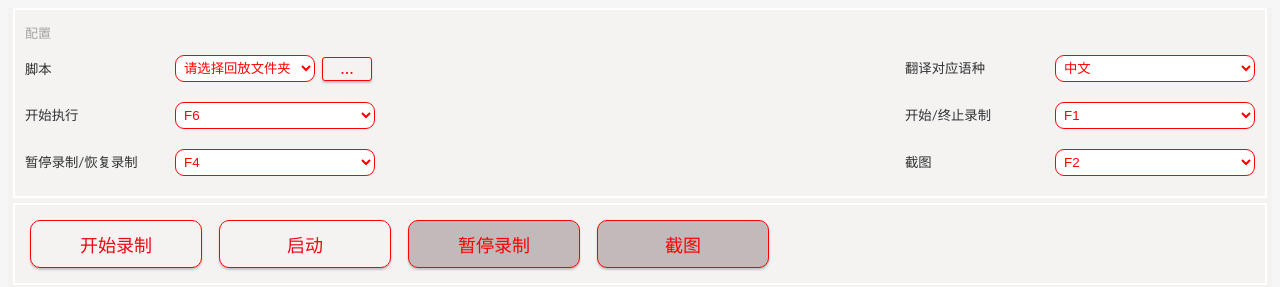
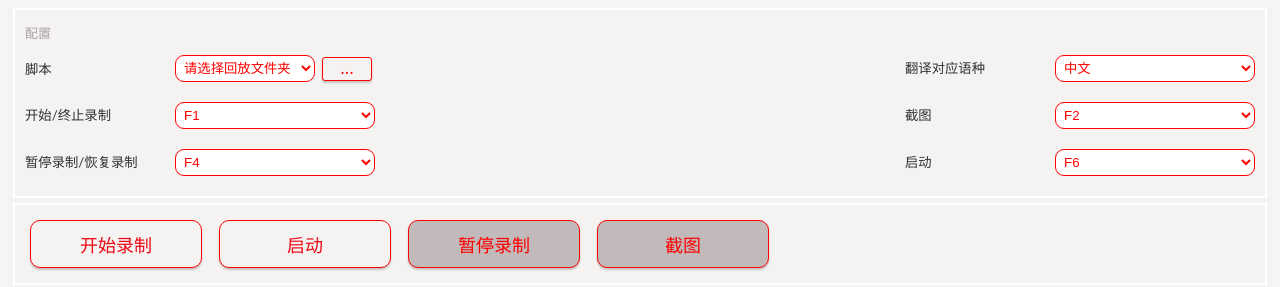
Before and after one commit to Jialeeguo/Automated-testing-tool, a Vue app: page / in a window 1280 px wide. Shown: the top 287 px of the page. Built offline with nearby package versions, Linux system fonts and the light colour scheme.

Commit message:
[暂停恢复录制日志对应]

```diff
--- a/src/App.vue
+++ b/src/App.vue
@@ -41,9 +41,22 @@
           <!-- <input type="file" id="docpicker" accept=".txt" /> -->
 
           <div style="display: flex; ">
-            <form @keydown.prevent="handleKeyDown">
-              <label for="lang" class="ziti">开始执行</label>
-              <select v-model="selectedFunctionKey5" id="lang" style="width: 200px;">
+            <form action="#">
+              <label for="action" class="ziti">开始/终止录制</label>
+              <select v-model="selectedFunctionKey10" id="lang" style="width: 200px;">
+                <option :value="null" disabled>请选择功能键</option>
+                <option value="F1">F1</option>
+
+              </select>
+            </form>
+
+            <div style="margin: auto;"></div>
+
+
+            <form action="#">
+
+              <label for="lang" class="ziti">截图</label>
+              <select v-model="selectedFunctionKey3" name="languages" id="lang" style="width: 200px;">
                 <option :value="null" disabled>请选择功能键</option>
                 <option value="F1">F1</option>
                 <option value="F2">F2</option>
@@ -53,16 +66,6 @@
                 <option value="F6">F6</option>
                 <option value="F7">F7</option>
                 <option value="F8">F8</option>
-              </select>
-            </form>
-
-            <div style="margin: auto;"></div>
-            <form action="#">
-              <label for="action" class="ziti">开始/终止录制</label>
-              <select v-model="selectedFunctionKey10" id="lang" style="width: 200px;">
-                <option :value="null" disabled>请选择功能键</option>
-                <option value="F1">F1</option>
-
               </select>
             </form>
           </div>
@@ -82,10 +85,9 @@
               </select>
             </form>
             <div style="margin: auto;"></div>
-            <form action="#">
-
-              <label for="lang" class="ziti">截图</label>
-              <select v-model="selectedFunctionKey3" name="languages" id="lang" style="width: 200px;">
+            <form @keydown.prevent="handleKeyDown">
+              <label for="lang" class="ziti">启动</label>
+              <select v-model="selectedFunctionKey5" id="lang" style="width: 200px;">
                 <option :value="null" disabled>请选择功能键</option>
                 <option value="F1">F1</option>
                 <option value="F2">F2</option>
@@ -231,9 +233,13 @@ export default {
 
       clearInterval(this.logIntervalId);
       const currentTime = new Date().toLocaleTimeString();
+      if(this.recording){
       this.log += `${'录制已恢复'} - [${currentTime}]\n`;
+      invoke('resume_record');
+    }else{
+      this.log += `${'不在录制过程中，无法暂停录制'} - [${currentTime}]\n`;
+    }
 
-      invoke('resume_record');
     },
 
     async pauseRecord() {
@@ -279,7 +285,7 @@ export default {
 
 
         await invoke('start_screen', { clickButton: this.clickButton });
-    }else{
+      } else {
         const currentTime = new Date().toLocaleTimeString();
 
         this.log += `${"不在录制过程中，无法截图"} - [${currentTime}]\n`;
@@ -417,14 +423,12 @@ export default {
       const selectedValue = this.selectedFunctionKey1;
       if (event.key === selectedValue) {
           if (this.pause1) {
-            console.log('aa');
             this.pauseRecord();
-            if(this.recording){
-            this.pause1 = !this.pause1;}
+            this.pause1 = !this.pause1;
           }
           else {
             this.resumeRecord();
-
+            this.pause1 = !this.pause1;
           }
         }
 
```
Lines whose indentation alone changed are shown as unchanged.
